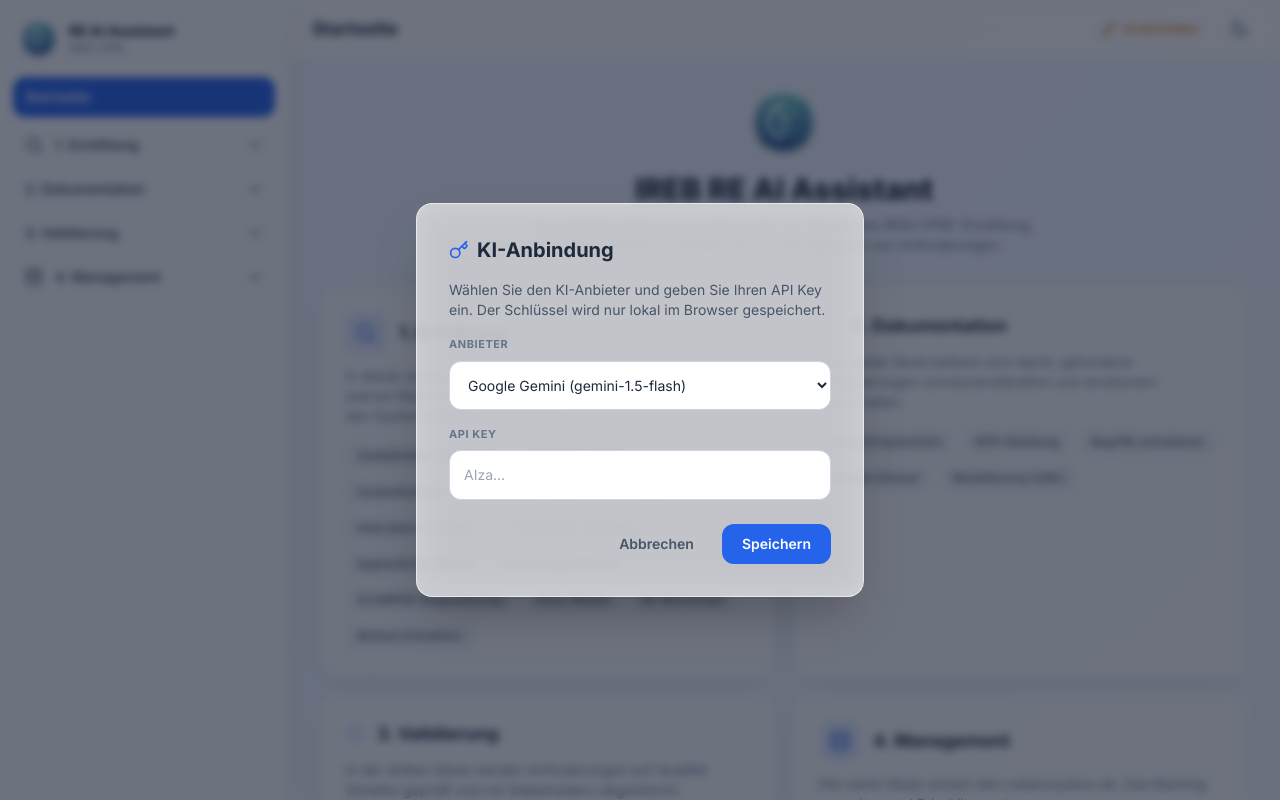
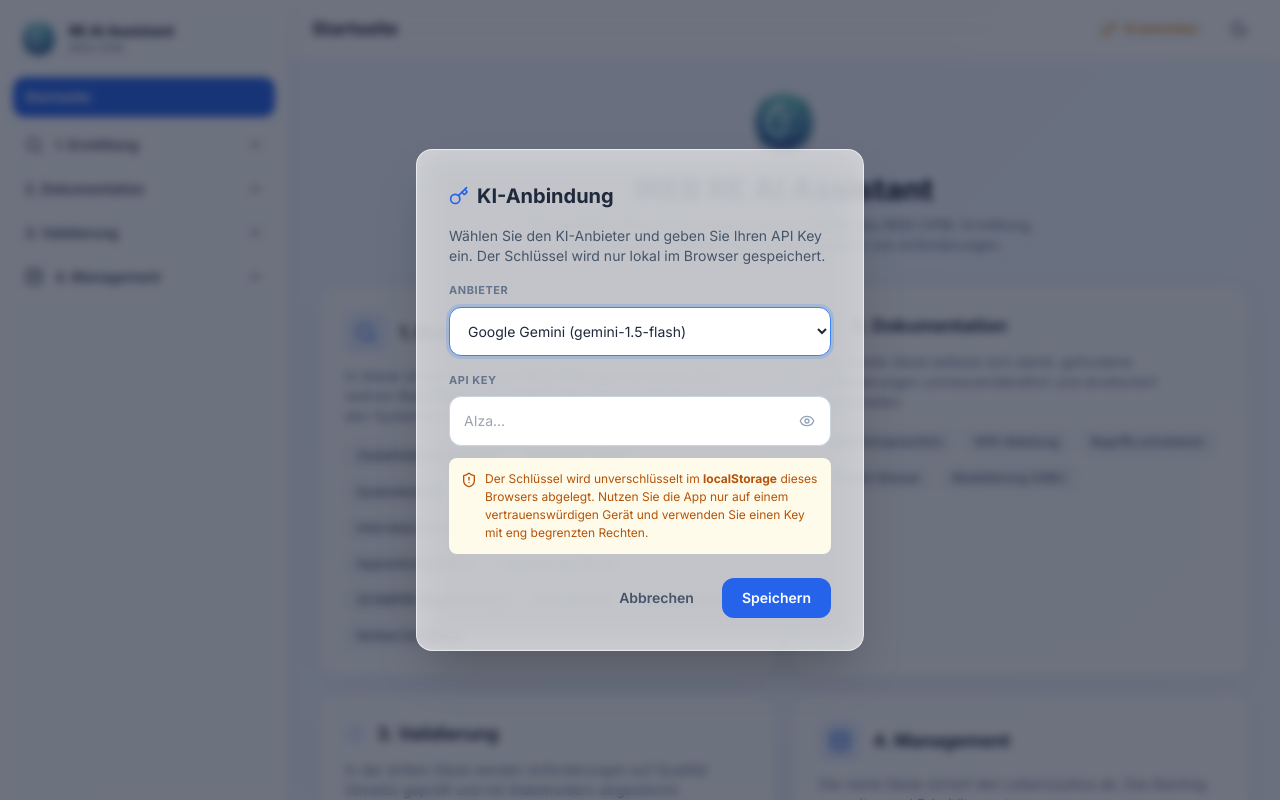
Before and after one commit to rd-oguz-cebeci/RE-Assistant, a Vue app: page / in a window 1280 px wide. Both pictures are taken after a click on the button "KI einrichten". Built offline with nearby package versions, Linux system fonts and the light colour scheme.

Commit message:
Enhance security and styling: integrate DOMPurify for XSS protection, add font support, and improve accessibility features

```diff
--- a/index.html
+++ b/index.html
@@ -6,10 +6,6 @@
     <meta name="viewport" content="width=device-width, initial-scale=1.0" />
     <title>IREB RE AI Assistant</title>
     <link rel="icon" type="image/png" href="./logo_re_assistent.png" />
-    <link rel="preconnect" href="https://fonts.googleapis.com" />
-    <link rel="preconnect" href="https://fonts.gstatic.com" crossorigin />
-    <link href="https://fonts.googleapis.com/css2?family=Inter:wght@400;500;600;700;800&display=swap"
-        rel="stylesheet" />
 </head>
 
 <body class="h-full">
--- a/package.json
+++ b/package.json
@@ -13,6 +13,8 @@
         "test": "vitest run"
     },
     "dependencies": {
+        "@fontsource/inter": "^5.2.8",
+        "dompurify": "^3.4.9",
         "lucide-vue-next": "^0.456.0",
         "marked": "^14.1.3",
         "mermaid": "^11.4.1",
@@ -21,6 +23,7 @@
     },
     "devDependencies": {
         "@eslint/js": "^9.16.0",
+        "@types/dompurify": "^3.0.5",
         "@vitejs/plugin-vue": "^5.2.1",
         "autoprefixer": "^10.4.20",
         "eslint": "^9.16.0",
--- a/src/components/ApiModal.vue
+++ b/src/components/ApiModal.vue
@@ -1,5 +1,5 @@
 <script setup lang="ts">
-import { ref, watch } from 'vue'
+import { ref, watch, nextTick, onBeforeUnmount } from 'vue'
 import { useSettingsStore } from '@/stores/settings'
 import { useToast } from '@/composables/useToast'
 import type { AiProvider } from '@/types'
@@ -13,16 +13,63 @@ const { show } = useToast()
 
 const provider = ref<AiProvider>(settings.provider)
 const apiKey = ref(settings.apiKey)
+const showKey = ref(false)
+
+const dialog = ref<HTMLElement | null>(null)
+const firstField = ref<HTMLElement | null>(null)
+let lastFocused: HTMLElement | null = null
 
 watch(
   () => props.open,
-  (open) => {
+  async (open) => {
     if (open) {
       provider.value = settings.provider
       apiKey.value = settings.apiKey
+      showKey.value = false
+      // Fokus-Auslöser merken, um ihn nach dem Schließen wiederherzustellen.
+      lastFocused = document.activeElement as HTMLElement | null
+      await nextTick()
+      firstField.value?.focus()
+    } else if (lastFocused) {
+      lastFocused.focus()
+      lastFocused = null
     }
   },
 )
+
+function close() {
+  emit('close')
+}
+
+/** Tab-Fokus innerhalb des Dialogs halten (Focus-Trap) und Escape schließen. */
+function onKeydown(event: KeyboardEvent) {
+  if (event.key === 'Escape') {
+    event.preventDefault()
+    close()
+    return
+  }
+  if (event.key !== 'Tab' || !dialog.value) return
+
+  const focusable = dialog.value.querySelectorAll<HTMLElement>(
+    'a[href], button:not([disabled]), input:not([disabled]), select:not([disabled]), textarea:not([disabled]), [tabindex]:not([tabindex="-1"])',
+  )
+  if (focusable.length === 0) return
+  const first = focusable[0]
+  const last = focusable[focusable.length - 1]
+  const active = document.activeElement
+
+  if (event.shiftKey && active === first) {
+    event.preventDefault()
+    last.focus()
+  } else if (!event.shiftKey && active === last) {
+    event.preventDefault()
+    first.focus()
+  }
+}
+
+onBeforeUnmount(() => {
+  if (lastFocused) lastFocused.focus()
+})
 
 const placeholder = () =>
   provider.value === 'anthropic' ? 'sk-ant-...' : 'AIza...'
@@ -35,7 +82,7 @@ function save() {
   }
   settings.setApiCredentials(provider.value, key)
   show('KI-Anbindung gespeichert.', 'success')
-  emit('close')
+  close()
 }
 </script>
 
@@ -43,10 +90,20 @@ function save() {
   <div
     v-if="open"
     class="fixed inset-0 z-50 flex items-center justify-center bg-slate-900/60 p-4 backdrop-blur-sm"
-    @click.self="emit('close')"
+    @click.self="close"
+    @keydown="onKeydown"
   >
-    <div class="glass-panel w-full max-w-md rounded-2xl p-6 shadow-2xl animate-in sm:p-8">
-      <h3 class="mb-4 flex items-center gap-2 text-xl font-bold text-slate-800 dark:text-slate-100">
+    <div
+      ref="dialog"
+      role="dialog"
+      aria-modal="true"
+      aria-labelledby="api-modal-title"
+      class="glass-panel w-full max-w-md rounded-2xl p-6 shadow-2xl animate-in sm:p-8"
+    >
+      <h3
+        id="api-modal-title"
+        class="mb-4 flex items-center gap-2 text-xl font-bold text-slate-800 dark:text-slate-100"
+      >
         <AppIcon name="key" :size="20" class="text-blue-600" /> KI-Anbindung
       </h3>
       <p class="mb-4 text-sm text-slate-600 dark:text-slate-300">
@@ -54,10 +111,15 @@ function save() {
         im Browser gespeichert.
       </p>
 
-      <label class="mb-2 block text-[11px] font-bold uppercase tracking-wider text-slate-500">
+      <label
+        for="api-provider"
+        class="mb-2 block text-[11px] font-bold uppercase tracking-wider text-slate-500"
+      >
         Anbieter
       </label>
       <select
+        id="api-provider"
+        ref="firstField"
         v-model="provider"
         class="mb-4 w-full rounded-xl border border-slate-300 bg-white p-3.5 text-sm dark:border-slate-600 dark:bg-slate-800"
       >
@@ -65,20 +127,48 @@ function save() {
         <option value="anthropic">Anthropic Claude (claude-sonnet-4)</option>
       </select>
 
-      <label class="mb-2 block text-[11px] font-bold uppercase tracking-wider text-slate-500">
+      <label
+        for="api-key"
+        class="mb-2 block text-[11px] font-bold uppercase tracking-wider text-slate-500"
+      >
         API Key
       </label>
-      <input
-        v-model="apiKey"
-        type="password"
-        :placeholder="placeholder()"
-        class="mb-6 w-full rounded-xl border border-slate-300 bg-white p-3.5 text-sm dark:border-slate-600 dark:bg-slate-800"
-      />
+      <div class="relative mb-3">
+        <input
+          id="api-key"
+          v-model="apiKey"
+          :type="showKey ? 'text' : 'password'"
+          :placeholder="placeholder()"
+          autocomplete="off"
+          spellcheck="false"
+          class="w-full rounded-xl border border-slate-300 bg-white p-3.5 pr-12 text-sm dark:border-slate-600 dark:bg-slate-800"
+          @keydown.enter="save"
+        />
+        <button
+          type="button"
+          class="absolute right-2 top-1/2 -translate-y-1/2 rounded-lg p-2 text-slate-400 hover:text-slate-600 dark:hover:text-slate-200"
+          :aria-label="showKey ? 'API Key verbergen' : 'API Key anzeigen'"
+          @click="showKey = !showKey"
+        >
+          <AppIcon :name="showKey ? 'eye-off' : 'eye'" :size="16" />
+        </button>
+      </div>
+
+      <p
+        class="mb-6 flex items-start gap-2 rounded-lg bg-amber-50 p-3 text-[12px] text-amber-700 dark:bg-amber-950/40 dark:text-amber-300"
+      >
+        <AppIcon name="shield-alert" :size="16" class="mt-0.5 shrink-0" />
+        <span>
+          Der Schlüssel wird unverschlüsselt im <strong>localStorage</strong> dieses Browsers
+          abgelegt. Nutzen Sie die App nur auf einem vertrauenswürdigen Gerät und verwenden Sie
+          einen Key mit eng begrenzten Rechten.
+        </span>
+      </p>
 
       <div class="flex justify-end gap-3">
         <button
           class="rounded-xl px-4 py-2.5 text-sm font-semibold text-slate-600 hover:bg-slate-100 dark:text-slate-300 dark:hover:bg-slate-800"
-          @click="emit('close')"
+          @click="close"
         >
           Abbrechen
         </button>
--- a/src/components/MermaidView.vue
+++ b/src/components/MermaidView.vue
@@ -1,6 +1,7 @@
 <script setup lang="ts">
 import { ref, watch, onMounted } from 'vue'
 import { useToast } from '@/composables/useToast'
+import DOMPurify from 'dompurify'
 import AppIcon from './AppIcon.vue'
 
 const props = defineProps<{ code: string }>()
@@ -28,7 +29,8 @@ async function render() {
   try {
     const mermaid = await getMermaid()
     const { svg } = await mermaid.render(`mermaid-${renderId++}`, props.code)
-    container.value.innerHTML = svg
+    // SVG zusätzlich bereinigen, bevor es per innerHTML eingefügt wird.
+    container.value.innerHTML = DOMPurify.sanitize(svg, { USE_PROFILES: { svg: true, svgFilters: true } })
   } catch (error) {
     errorMsg.value = (error as Error).message
   }
--- a/src/components/ToastContainer.vue
+++ b/src/components/ToastContainer.vue
@@ -25,7 +25,8 @@ const iconNames: Record<string, string> = {
       :key="t.id"
       class="glass-panel pointer-events-auto flex items-center gap-3 rounded-xl border-l-4 px-4 py-3 shadow-lg animate-in"
       :class="styles[t.type]"
-      role="status"
+      :role="t.type === 'error' ? 'alert' : 'status'"
+      :aria-live="t.type === 'error' ? 'assertive' : 'polite'"
       @click="dismiss(t.id)"
     >
       <AppIcon :name="iconNames[t.type]" :size="18" />
--- a/src/components/ToolView.vue
+++ b/src/components/ToolView.vue
@@ -170,7 +170,7 @@ function copyResult() {
       </button>
 
       <!-- Ergebnis -->
-      <div v-if="result" class="relative mt-6 rounded-xl border border-slate-200 bg-slate-50 p-5 dark:border-slate-700 dark:bg-slate-900/60">
+      <div v-if="result" class="relative mt-6 rounded-xl border border-slate-200 bg-slate-50 p-5 dark:border-slate-700 dark:bg-slate-900/60" aria-live="polite" :aria-busy="loading">
         <button
           class="absolute right-3 top-3 flex items-center gap-1.5 rounded-lg border border-slate-200 bg-white px-2.5 py-1.5 text-[11px] font-semibold text-slate-500 shadow-sm hover:text-slate-700 dark:border-slate-700 dark:bg-slate-800 dark:text-slate-300"
           @click="copyResult"
--- a/src/services/ai.ts
+++ b/src/services/ai.ts
@@ -92,7 +92,9 @@ async function callGemini(
 ): Promise<string> {
     let lastError = ''
     for (const model of GEMINI_MODELS) {
-        const url = `https://generativelanguage.googleapis.com/v1beta/models/${model}:generateContent?key=${apiKey}`
+        // Der API-Key wird per Header übertragen (nicht als URL-Query),
+        // damit er nicht in Browser-History, Proxy- oder Server-Logs landet.
+        const url = `https://generativelanguage.googleapis.com/v1beta/models/${model}:generateContent`
         const payload = {
             contents: [{ parts: [{ text: prompt }] }],
             systemInstruction: { parts: [{ text: systemInstruction }] },
@@ -101,7 +103,10 @@ async function callGemini(
             try {
                 const response = await fetch(url, {
                     method: 'POST',
-                    headers: { 'Content-Type': 'application/json' },
+                    headers: {
+                        'Content-Type': 'application/json',
+                        'x-goog-api-key': apiKey,
+                    },
                     body: JSON.stringify(payload),
                 })
 
```
Also changed, not shown: src/main.ts (+10 -0 lines), src/services/markdown.ts (+15 -2 lines), vite.config.ts (+30 -2 lines), 1 other file (tests, documents, lock files or other folders).
